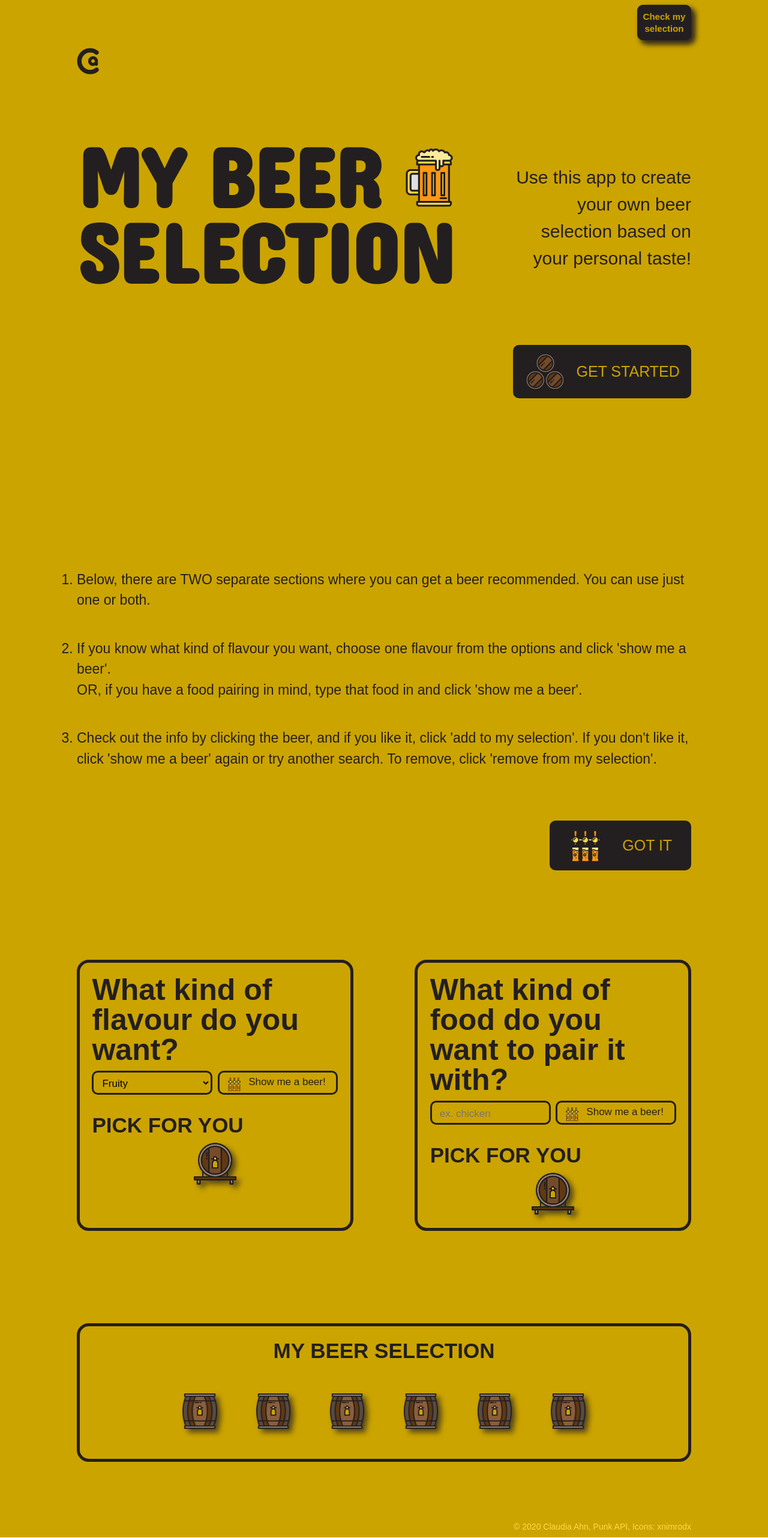
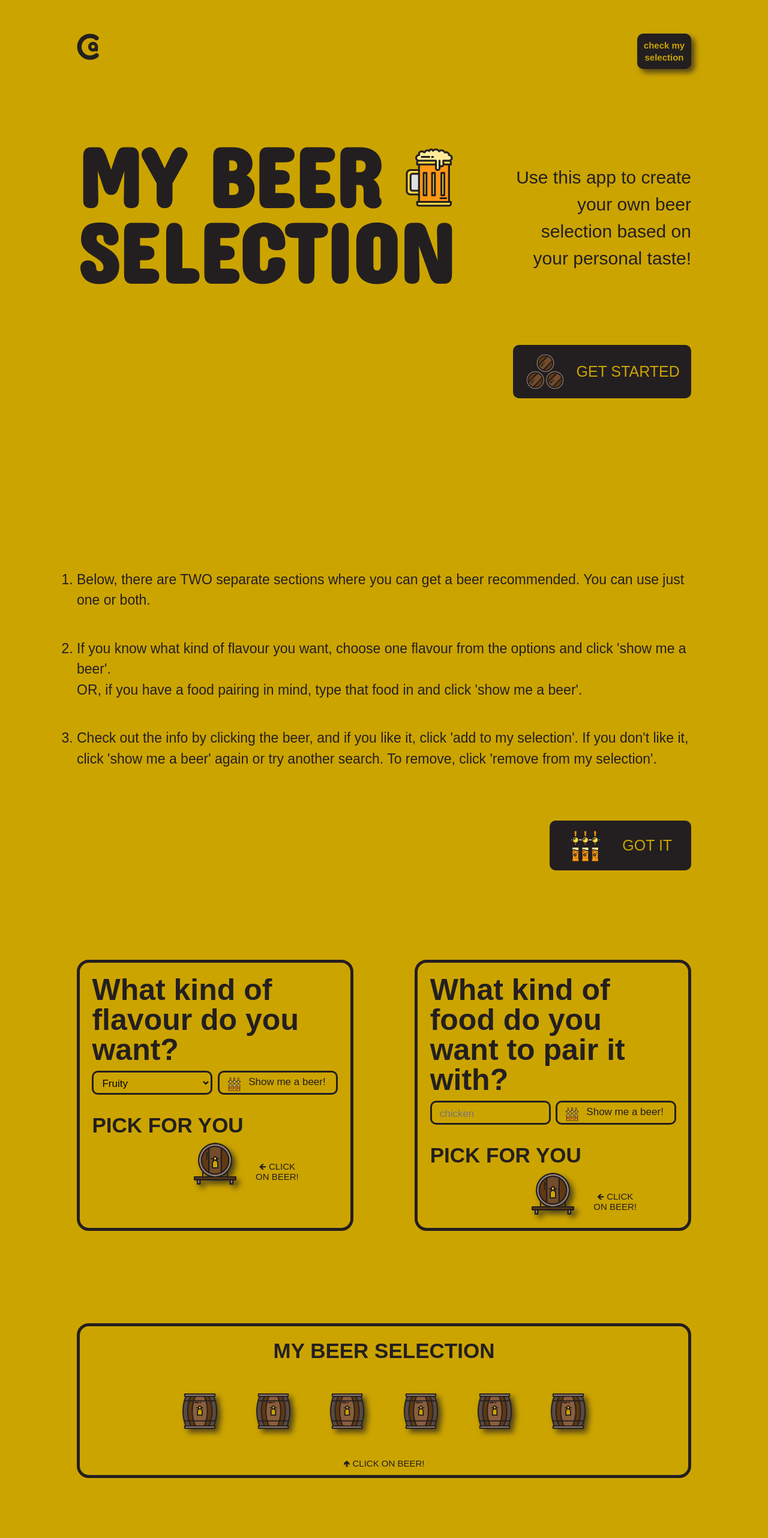
Before and after one commit to cma129/claudiaAhnProject5, a React (Create React App) app: page / in a window 1280 px wide. Shown: the top 2564 px of the page at 60% size. Built offline with nearby package versions, Linux system fonts and the light colour scheme; no server answers; a web font is replaced by a local one.

Commit message:
click on beer message added

```diff
--- a/src/App.js
+++ b/src/App.js
@@ -9,7 +9,6 @@ import Flavour from './components/Flavour';
 import Food from './components/Food';
 import Selection from './components/Selection';
 import Footer from './components/Footer';
-
 
 class App extends Component {
   constructor() {
@@ -146,10 +145,10 @@ class App extends Component {
         title: this.state.oneFlavourName,
         text: `${this.state.oneFlavourTagline} (Brewer's tips: ${this.state.oneFlavourBrewersTips})`,
         dangerMode: true,
-        buttons: ["Add to my selection", "Cool!"]
+        buttons: ["Cool!", "Add to my selection"]
       })
-      .then((wontAdd) => {
-        if (!wontAdd) {
+      .then((willAdd) => {
+        if (willAdd) {
         this.addingFlavourToSelection()
         }
       })
@@ -180,10 +179,10 @@ class App extends Component {
         title: this.state.oneFoodName,
           text: `${this.state.oneFoodTagline} (Brewer's tips: ${this.state.oneFoodBrewersTips})`,
           dangerMode: true,
-          buttons: ["Add to my selection", "Cool!"]
+        buttons: ["Cool!", "Add to my selection"]
       })
-      .then((wontAdd) => {
-        if (!wontAdd) {
+      .then((willAdd) => {
+        if (willAdd) {
         this.addingFoodToSelection()
         }
       })
--- a/src/components/Flavour.js
+++ b/src/components/Flavour.js
@@ -1,6 +1,4 @@
 import React, { Component } from 'react';
-
-import swal from 'sweetalert';
 
 import BeerTab from "../assets/beerTab.png";
 import BeerBarrel from "../assets/beerBarrel.png";
@@ -41,9 +39,10 @@ class Flavour extends Component {
                         <h2>pick for you</h2>
                         <div className="barrelContainer">
                             <img className="beerBarrel beerBarrelFlavour" src={ this.props.flavourImgToDisplay ? this.props.flavourImgToDisplay : BeerBarrel } onClick={ this.props.displayFlavourInfo } alt="Beer" />
+                            <p className="click">🡸 Click on beer!</p>
                         </div>
                     </div>
-                    <a href="#selection" className="button check">Check my selection</a>
+                    <a href="#selection" className="button check">check my selection</a>
             </section>
         );
     }
--- a/src/components/Food.js
+++ b/src/components/Food.js
@@ -1,6 +1,4 @@
 import React, { Component } from 'react';
-
-import swal from 'sweetalert';
 
 import BeerTab from "../assets/beerTab.png";
 import BeerBarrel from "../assets/beerBarrel.png";
@@ -25,7 +23,7 @@ class Food extends Component {
                 <form action="">
                     <label htmlFor="whichFood">What kind of food do you want to pair it with?</label>
                     <div className="selectionLine">
-                        <input type="text" onChange={this.getUserFood} id="whichFood" name="whichFood" placeholder="ex. chicken"></input>
+                        <input type="text" onChange={this.getUserFood} id="whichFood" name="whichFood" placeholder="chicken"></input>
                         <button className="button" type="submit" onClick={ (e) => this.props.foodGettingFunction(e, this.state.userFood) }
                         >
                             <img className="beerTab" src={BeerTab} alt="Beer tab" />Show me a beer!
@@ -36,9 +34,9 @@ class Food extends Component {
                     <h2>pick for you</h2>
                     <div className="barrelContainer">
                         <img className="beerBarrel beerBarrelFood" src={ this.props.foodImgToDisplay ? this.props.foodImgToDisplay : BeerBarrel } onClick={ this.props.displayFoodInfo } alt="Beer" />
+                        <p className="click">🡸 Click on beer!</p>
                     </div>
                 </div>
-                <a href="#selection" className="button check">Check my selection</a>
             </section>
         );
     }
--- a/src/components/Selection.js
+++ b/src/components/Selection.js
@@ -49,6 +49,7 @@ class Selection extends Component {
                         <img className="beerBarrel beerBarrelSelection" src={ this.props.myBeerSelection[5] ? this.props.myBeerSelection[5].oneImg: BeerBarrel3 } onClick={ () => {this.props.displaySelectionInfo(5)} } alt="Beer" />
                     </div>
                 </section>
+                <p className="click">🢁 Click on beer!</p>
             </section>
         )
     }
--- a/src/index.css
+++ b/src/index.css
@@ -78,7 +78,7 @@ input {
   width: 37px;
   height: auto;
   position: absolute;
-  top: 10%;
+  top: 7%;
   transition: transform 0.7s ease-in-out;
 }
 
@@ -268,6 +268,18 @@ main .beerTab {
   filter: opacity(.7);
 }
 
+.click {
+  text-transform: uppercase;
+  position: absolute;
+  right: 15%;
+  top: 40%;
+  width: 80px;
+  text-align: center;
+  line-height: 1.1em;
+  font-size: 15px;
+  font-weight: normal;
+}
+
 .beerBarrelFlavour,
 .beerBarrelFood {
   width: 18%;
@@ -322,7 +334,7 @@ main .beerTab {
   position: fixed;
   text-align: center;
   right: 10%;
-  top: 1%;
+  top: 7%;
   width: 90px;
   height: auto;
   font-size: 15px;
@@ -362,13 +374,10 @@ main .beerTab {
   filter: drop-shadow(6px 6px 5px #231f20b6);
 }
 
-.Selection .info {
-  padding-bottom: 1em;
-}
-
-.Selection .plusMinus {
-  height: 2em;
-  line-height: 0.5em;
+.Selection .click {
+  position: initial;
+  width: auto;
+  margin-bottom: 10px;
 }
 
 /* Footer styles */
@@ -450,6 +459,7 @@ footer p {
   .check {
     text-align: center;
     width: 90px;
+    margin: 0;
   }
 
   .Header .button {
@@ -468,6 +478,10 @@ footer p {
   .Header .beerTab {
     width: 40px;
     height: 40px;
+  }
+
+  .click {
+    right: 10%;
   }
 }
 
@@ -535,6 +549,10 @@ footer p {
   .Food,
   .Selection {
     width: 100%;
+  }
+
+  .click {
+    right: 15%;
   }
 
   .Food {
@@ -605,14 +623,6 @@ footer p {
     height: 18%;
   }
 
-  .info {
-    font-size: 17.5px;
-  }
-
-  .plusMinus {
-    font-size: 50px;
-  }
-
   .Selection .barrelContainer {
     width: 33%;
     height: 300px;
@@ -633,6 +643,10 @@ footer p {
     width: 19.5px;
   }
 
+  .caLogo {
+    top: 3%;
+  }
+
   .logo {
     width: 42px;
     height: 42px;
@@ -644,6 +658,7 @@ footer p {
     font-size: 13.5px;
     width: 80px;
     padding: 3px;
+    top: 3%;
   }
 
   .beerBarrelFlavour,
```
Lines whose indentation alone changed are shown as unchanged.
